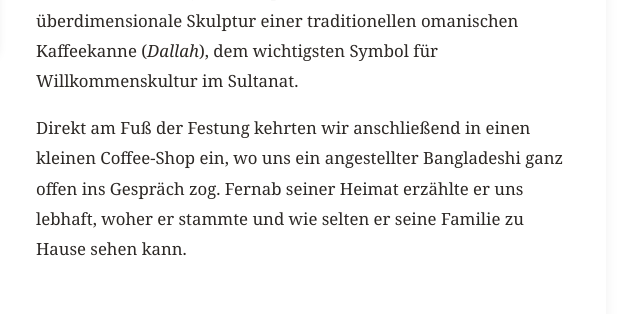
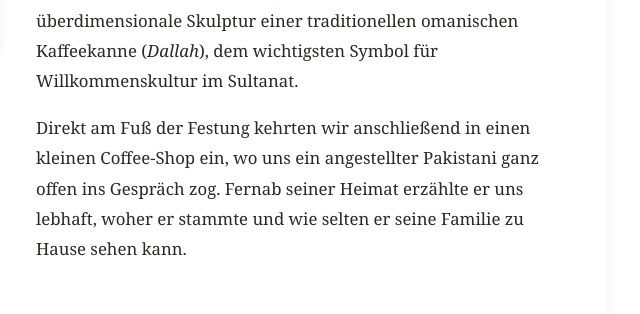
Before and after one commit to merkzettel/urlaub-bilder-oman, a plain HTML site: page index.html in a window 1280 px wide. Shown: the part 4207-4521 px from the top of the page, 624-1264 px from the left. Drawn offline with Linux system fonts and the light colour scheme.

Commit message:
Add files via upload

```diff
--- a/index.html
+++ b/index.html
@@ -435,7 +435,7 @@
         <h3>Felsfestung Nakhal Fort &amp; gelebte Willkommenskultur</h3>
         <p>Weiter im Landesinneren erhebt sich auf einem schroffen Felsvorsprung am Fuß des Hadschar-Gebirges das gewaltige <strong>Nakhal Fort</strong>. Das Besondere an dieser jahrhundertealten Wehranlage: Die Baumeister passten die mächtigen Mauern und runden Türme direkt an die unregelmäßige Form des natürlichen Felsens an.</p>
         <p>Dass Gastfreundschaft hier kein leeres Wort ist, spürten wir sofort: Schon auf dem Parkplatz kam uns ein Angestellter der Festung freundlich entgegen, um uns persönlich hinein zu lotsen – und im Vorhof begrüßt uns passend dazu eine überdimensionale Skulptur einer traditionellen omanischen Kaffeekanne (<em>Dallah</em>), dem wichtigsten Symbol für Willkommenskultur im Sultanat.</p>
-        <p>Direkt am Fuß der Festung kehrten wir anschließend in einen kleinen Coffee-Shop ein, wo uns ein angestellter Bangladeshi ganz offen ins Gespräch zog. Fernab seiner Heimat erzählte er uns lebhaft, woher er stammte und wie selten er seine Familie zu Hause sehen kann.</p>
+        <p>Direkt am Fuß der Festung kehrten wir anschließend in einen kleinen Coffee-Shop ein, wo uns ein angestellter Pakistani ganz offen ins Gespräch zog. Fernab seiner Heimat erzählte er uns lebhaft, woher er stammte und wie selten er seine Familie zu Hause sehen kann.</p>
     </div>
     <div class="story-image">
         <div class="image-pair">
```
